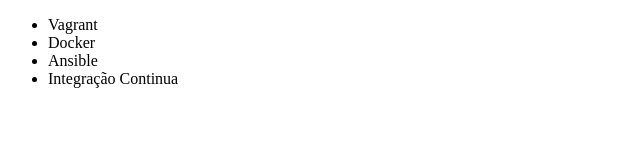
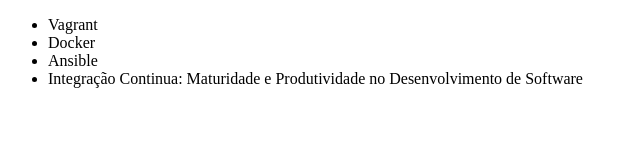
Before and after one commit to marcopinheiromarques/alura-git, a plain HTML site: page index.html in a window 1280 px wide. Shown: the whole page, without its empty margins (0-640 px from the left). Drawn offline with Linux system fonts and the light colour scheme.

Commit message:
Renomeando curso de Integração Contínua

```diff
--- a/index.html
+++ b/index.html
@@ -9,7 +9,7 @@
             <li>Vagrant</li>
             <li>Docker</li>
             <li>Ansible</li>
-            <li>Integração Continua</li>
+            <li>Integração Continua: Maturidade e Produtividade no Desenvolvimento de Software</li>
         </ul>
     </body>
 </html>
```
